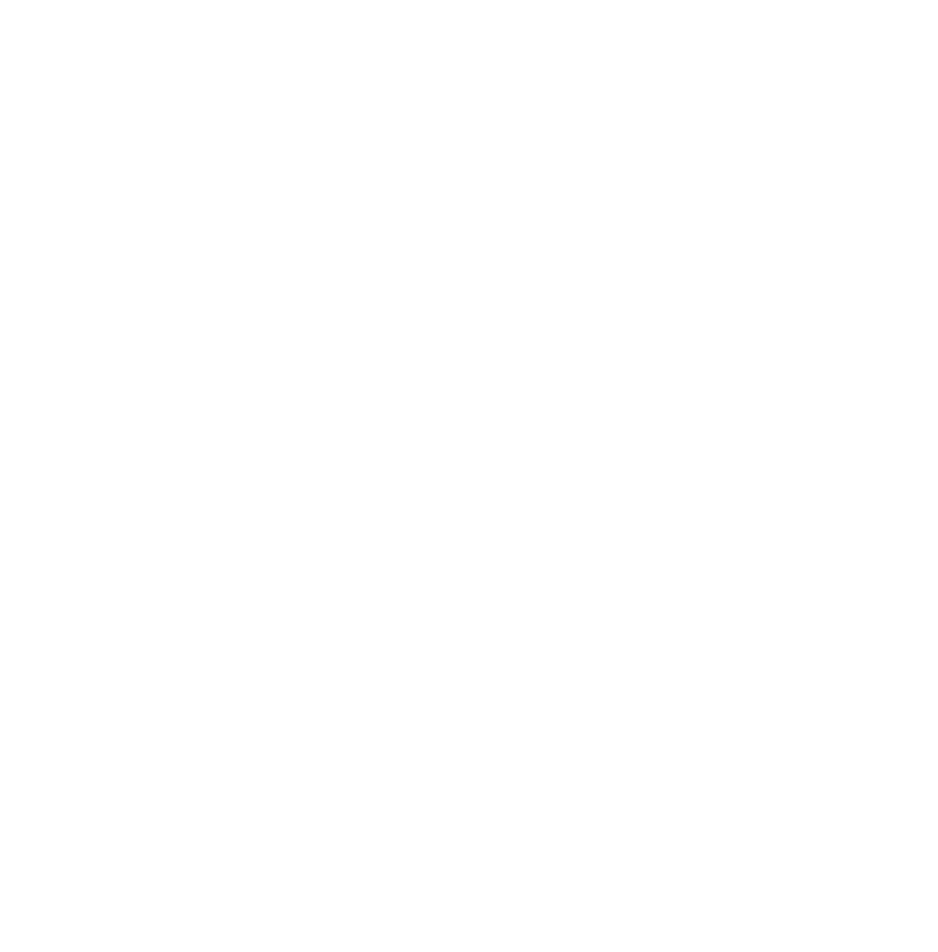
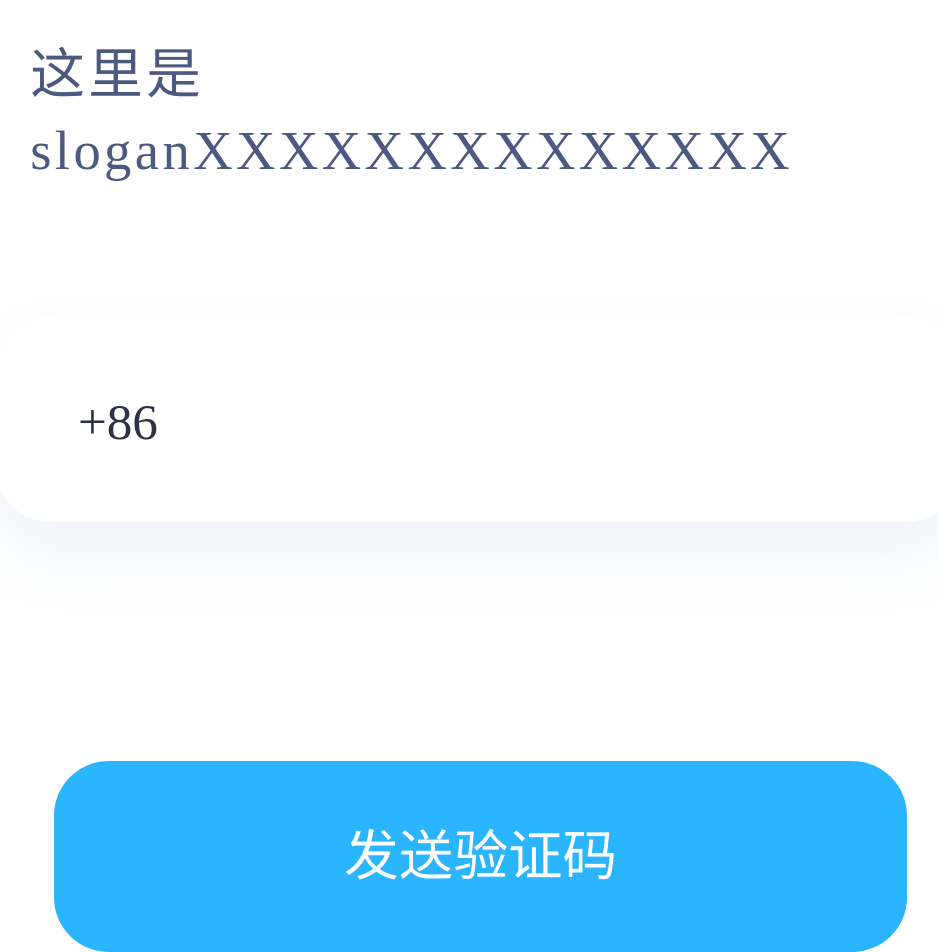
Before and after one commit to Lzb020306/Giftworld, a Vue app: page /land in a window 1280 px wide. Shown: the part 691-1643 px from the top of the page, without its empty margins (161-1099 px from the left). Before the commit the page ends 800 px from the top, so only its background shows below. Built offline with nearby package versions, Linux system fonts and the light colour scheme.

Commit message:
登陆页

```diff
--- /dev/null
+++ b/src/components/land-count.vue
@@ -0,0 +1,154 @@
+<template>
+  <div class="vft">
+    <div class="vft-top">
+      <img :src="imgs" />
+    </div>
+    <p class="item">这里是sloganXXXXXXXXXXXXXX</p>
+    <div class="text-box">
+      <p>+86</p>
+      <input type="text" @keyup.enter="search" @input="search($event)" v-model="content"
+      />
+      <button v-if="disjunctor" @click="empty()">
+        <img :src="eliminate" />
+      </button>
+    </div>
+    <button class="verification" @click="verification()">{{ lite }}</button>
+  </div>
+</template>
+
+<script>
+export default {
+  data() {
+    return {
+      imgs: require("../assets/liwu.png"),
+      eliminate: require("../assets/qinchu.png"),
+      disjunctor: false,
+      content: "",
+      lite: "发送验证码",
+      code: "",
+    };
+  },
+  mounted() {},
+  methods: {
+    search: function (event) {
+      console.log(event.target.value);
+      //方法一：直接通过event.data可以获得文本内容
+      if (event.target.value != "") {
+        this.disjunctor = true;
+        this.content = event.target.value;
+      } else {
+        this.disjunctor = false;
+      }
+    },
+    empty() {
+      this.content = "";
+    },
+    verification() {
+      if (/^1[3|4|5|8][0-9]\d{4,8}$/.test(this.content)) {
+        let thet = this;
+        let nub = 10;
+        let add = setInterval(function () {
+          nub--;
+          console.log(nub);
+          if (nub != 0) {
+            console.log(this);
+            thet.lite = nub + "秒";
+          } else {
+            clearInterval(add);
+            thet.lite = "发送成功";
+            let code = "";
+            //设置长度，这里看需求，我这里设置了4
+            let codeLength = 4;
+            //设置随机字符
+            let random = new Array(0, 1, 2, 3, 4, 5, 6, 7, 8, 9);
+            //循环codeLength 我设置的4就是循环4次
+            for (let i = 0; i < codeLength; i++) {
+              //设置随机数范围,这设置为0 ~ 36
+              var index = Math.floor(Math.random() * 9);
+              //字符串拼接 将每次随机的字符 进行拼接
+              code += random[index];
+            }
+            //将拼接好的字符串赋值给展示的code
+            this.code = code;
+            alert("验证码为" + this.code);
+          }
+        }, 1000);
+      } else {
+        alert("请输入正确电话号码");
+      }
+    },
+  },
+};
+</script>
+
+<style  scoped>
+.vft-top {
+  width: 2.58rem;
+  margin: auto;
+  /* margin-top: 2.68rem; */
+  padding-top: 2.68rem;
+}
+.vft-top img {
+  width: 2.58rem;
+  height: 0.78rem;
+}
+.item {
+  width: 5.34rem;
+  height: 0.44rem;
+  font-size: 0.32rem;
+  font-family: PingFangSC-Regular, PingFang SC;
+  font-weight: 400;
+  color: #4c5980;
+  line-height: 0.44rem;
+  letter-spacing: 0.02rem;
+  margin-left: 1.12rem;
+  margin-top: 0.44rem;
+}
+.text-box {
+  width: 5.66rem;
+  height: 1.2rem;
+  background: #ffffff;
+  box-shadow: 0rem 0.2rem 0.4rem 0rem rgba(64, 117, 205, 0.08);
+  border-radius: 0.32rem;
+  margin: 1.2rem 0 0 0.92rem;
+  display: flex;
+}
+.text-box p {
+  width: 0.56rem;
+  height: 0.42rem;
+  font-size: 0.3rem;
+  font-family: PingFangSC-Regular, PingFang SC;
+  font-weight: 400;
+  color: #2d3142;
+  line-height: 0.42rem;
+  padding: 0.4rem 0 0 0.48rem;
+}
+.text-box input {
+  margin-left: 0.8rem;
+  width: 1.94rem;
+  font-size: 0.3rem;
+  outline: none;
+}
+.text-box button {
+  width: 0.4rem;
+  height: 0.4rem;
+  background-color: transparent;
+  margin-top: 0.42rem;
+  margin-left: 1rem;
+  outline: none;
+}
+.verification {
+  width: 5rem;
+  height: 1.12rem;
+  background: #2bb5fe;
+  border-radius: 0.32rem;
+  font-size: 0.32rem;
+  font-family: PingFangSC-Medium, PingFang SC;
+  font-weight: 500;
+  color: #ffffff;
+  line-height: 0.44rem;
+  margin-left: 1.26rem;
+  margin-top: 1.4rem;
+  outline: none;
+}
+</style>
--- /dev/null
+++ b/src/page/land.vue
@@ -0,0 +1,28 @@
+<template>
+    <div>
+        <land></land>
+    </div>
+</template>
+<script>
+import land from "../components/land-count";
+export default {
+    data() {
+        return {
+
+        };
+    },
+    mounted() {
+
+    },
+    methods: {
+
+    },
+    components:{
+        land
+    }
+};
+</script>
+
+<style  scoped>
+
+</style>
--- a/src/router/index.js
+++ b/src/router/index.js
@@ -9,6 +9,7 @@
 import Illustrated from '@/page/Illustrated'
 import my from '@/page/my'
 import verification from '@/page/verification'
+import land from '@/page/land'
 
 
 Vue.use(Router)
@@ -54,6 +55,10 @@
     path: '/verification',
     name: 'verification',
     component: verification
+  },{
+    path: '/land',
+    name: 'land',
+    component: land
   }
 
 ]
```
